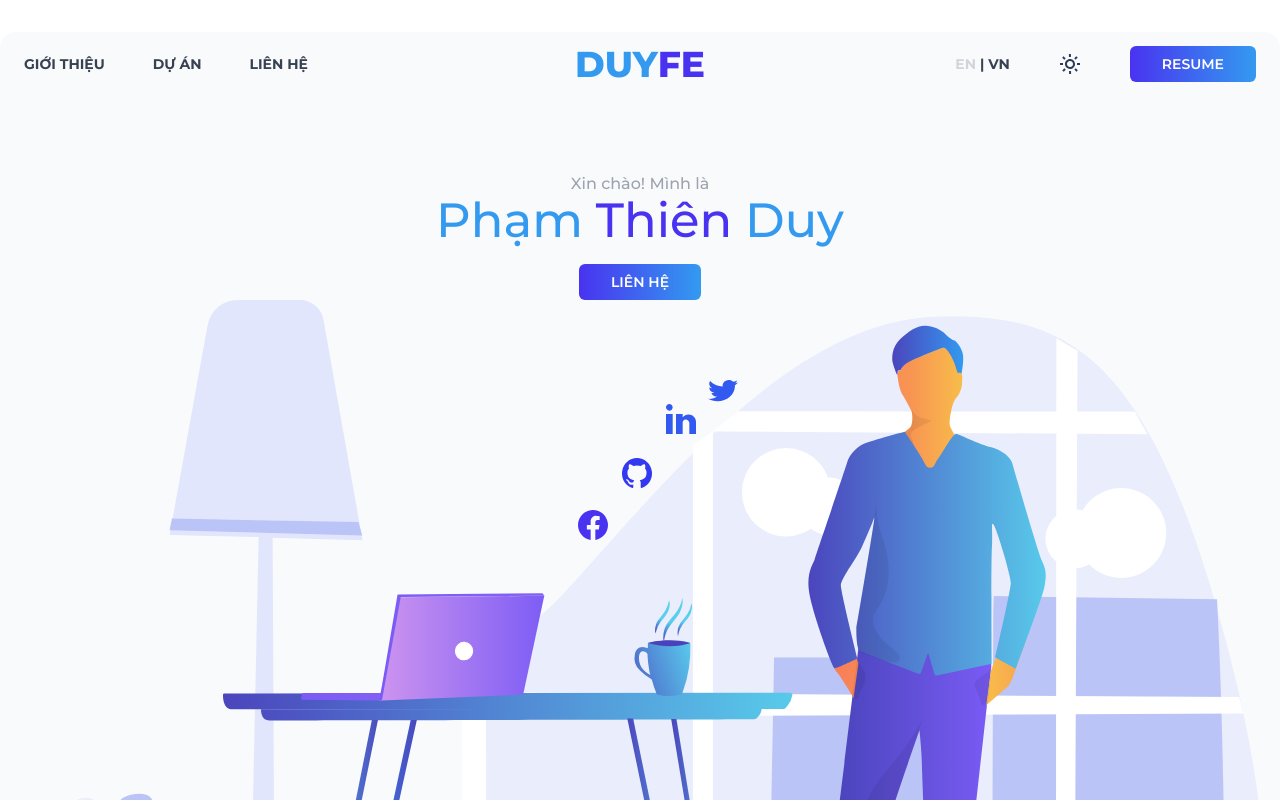
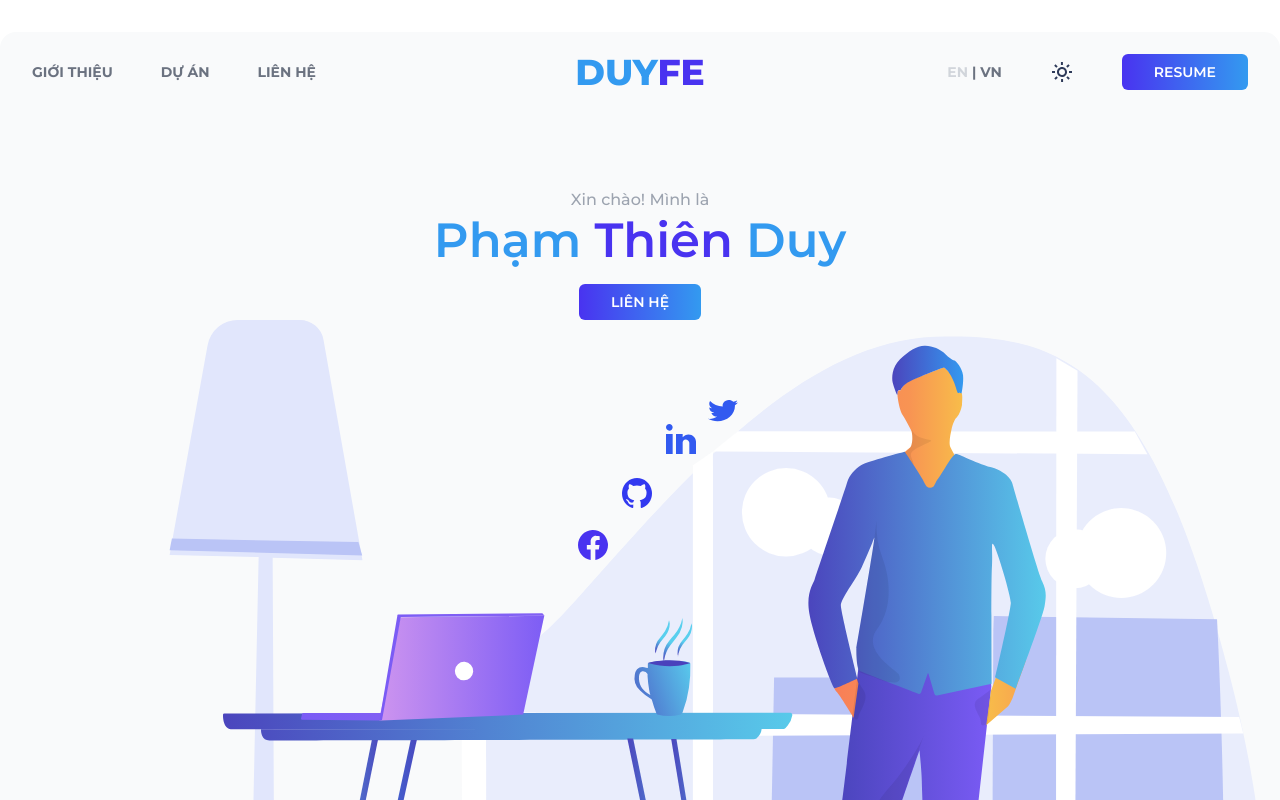
Before and after one commit to phamthienduy-dev/Portfolio-2.0, a React (Create React App) app: page / in a window 1280 px wide. Shown: the top 800 px of the page. Built offline with nearby package versions, Linux system fonts and the light colour scheme; what tailwindcss-border-gradient-radius would draw is missing.

Commit message:
Portfolio update Nav Bar and some links

```diff
--- a/src/UI/ButtonPrimary.js
+++ b/src/UI/ButtonPrimary.js
@@ -1,8 +1,10 @@
 const ButtonPrimary = (props) => {
   return (
     <button
-      className="bg-gradient-to-r from-secondary-200 to-primary-200 hover:shadow-lg hover:-translate-y-0.5 transform transition text-white font-semibold py-2 px-8 rounded-md text-sm "
+      className="bg-gradient-to-r from-secondary-200 to-primary-200 hover:shadow-lg transition duration-300 text-white font-semibold py-2 px-8 rounded-md text-sm "
       onClick={props.handleClick}
+      href={props.href}
+      target="_blank"
     >
       {props.name}
     </button>
--- a/src/sections/AboutSection/AboutContent/AboutCard.js
+++ b/src/sections/AboutSection/AboutContent/AboutCard.js
@@ -46,8 +46,9 @@ const AboutCard = (props) => {
 
       <a className="mt-24 p-3 grid grid-cols-2">
         <a
-          href="#"
-          className="text-xs font-bold text-gray-500 self-center ml-4"
+          className="text-sm font-bold text-gray-500 self-center ml-4 hover:text-gray-900 transition duration-300"
+          href="https://drive.google.com/file/d/1d3BCopD0BKiI7Wz4-xsmSHWynOhw82-r/view?usp=sharing"
+          target="_blank"
         >
           RESUME
         </a>
--- a/src/sections/HeroSection/Introduction.js
+++ b/src/sections/HeroSection/Introduction.js
@@ -10,10 +10,10 @@ const Introduction = (props) => {
   return (
     <>
       <div className="text-center mt-20">
-        <span className="text-gray-400 font-medium">
+        <div className="text-gray-400 font-light mb-1">
           {vietnamese ? "Xin chào! Mình là" : "Hi! I am"}
-        </span>
-        <p className="text-5xl font-medium mb-5">
+        </div>
+        <p className="text-5xl mb-5 font-semibold">
           <span className="text-primary-200">
             {vietnamese ? "Phạm " : "Pham "}
           </span>
--- a/src/sections/HeroSection/NavBar.js
+++ b/src/sections/HeroSection/NavBar.js
@@ -6,11 +6,8 @@ import ButtonPrimary from "../../UI/ButtonPrimary";
 const NavBar = (props) => {
   const vietnamese = props.vietnamese;
 
-  const langueNotActive = "text-gray-300";
-
-  const buttonHandler = () => {
-    console.log("Button Clicked!");
-  };
+  const langueNotActive =
+    "text-gray-300 hover:text-gray-500 transition duration-300";
 
   const languageChangeHandler = (e) => {
     e.preventDefault();
@@ -25,23 +22,25 @@ const NavBar = (props) => {
   }
 
   return (
-    <div className="font-bold p-2">
-      <div className="grid grid-cols-3 text-gray-700">
+    <div className="font-bold p-4 ">
+      <div className="grid grid-cols-3 text-gray-500">
         <nav className="text-sm flex self-center gap-12 ">
-          <a href="#" className="hover:underline">
+          <a href="#" className="hover:text-gray-900 transition duration-300 ">
             {vietnamese ? "GIỚI THIỆU" : "ABOUT"}
           </a>
-          <a href="#" className="hover:underline">
+          <a href="#" className="hover:text-gray-900 transition duration-300">
             {vietnamese ? "DỰ ÁN" : "PROJECTS"}
           </a>
-          <a href="#" className="hover:underline">
+          <a href="#" className="hover:text-gray-900 transition duration-300">
             {vietnamese ? "LIÊN HỆ" : "CONTACT"}
           </a>
         </nav>
-        <span className="text-4xl flex justify-self-center font-extrabold ">
-          <div className="text-primary-200">DUY</div>
-          <div className="text-secondary-200">FE</div>
-        </span>
+        <div className="text-4xl flex justify-self-center font-extrabold ">
+          <a href="/">
+            <span className="text-primary-200">DUY</span>
+            <span className="text-secondary-200">FE</span>
+          </a>
+        </div>
         <div className="flex justify-self-end gap-12 self-center text-sm ">
           <div className="self-center">
             <a
@@ -63,8 +62,13 @@ const NavBar = (props) => {
           <a href="#" className="self-center">
             <img src={modeToggle} alt="Darkmode Toggle" />
           </a>
-
-          <ButtonPrimary name="RESUME" handleClick={buttonHandler} />
+          <a
+            className="bg-gradient-to-r from-secondary-200 to-primary-200 hover:shadow-lg transition duration-300  text-white font-semibold py-2 px-8 rounded-md text-sm "
+            href="https://drive.google.com/file/d/1d3BCopD0BKiI7Wz4-xsmSHWynOhw82-r/view?usp=sharing"
+            target="_blank"
+          >
+            RESUME
+          </a>
         </div>
       </div>
     </div>
--- a/src/sections/ProjectSection/ProjectContent/Bankist.js
+++ b/src/sections/ProjectSection/ProjectContent/Bankist.js
@@ -29,12 +29,16 @@ const Bankist = (props) => {
                 : "Landing page for a digital bank. Using some basic animations and modal."}
             </p>
             <div className="mt-6 flex gap-6 text-sm text-gray-500 h-9">
-              <button className="px-4 font-bold hover:shadow-xl hover:-translate-y-0.5 transform transition rounded-md">
+              <button className="shadow-md px-4 font-bold hover:shadow-xl transition rounded-md duration-300">
                 {vietnamese ? "XEM" : "VIEW"}
               </button>
-              <button className="font-bold px-4 bg-gradient-to-r from-secondary-200 to-primary-200 hover:shadow-lg hover:-translate-y-0.5 transform transition text-white rounded-md">
+              <a
+                className="font-bold px-4 py-2 bg-gradient-to-r from-secondary-200 to-primary-200 hover:shadow-lg transition text-white rounded-md duration-300"
+                target="_blank"
+                href="https://github.com/phamthienduy-dev/bankist"
+              >
                 SOURCE CODE
-              </button>
+              </a>
             </div>
           </div>
         </div>
--- a/src/sections/ProjectSection/ProjectContent/OMNIFOOD.js
+++ b/src/sections/ProjectSection/ProjectContent/OMNIFOOD.js
@@ -30,12 +30,16 @@ const OMNIFOOD = (props) => {
                 : "Landing page for a food service. Focus in responsive and UI!"}
             </p>
             <div className="mt-6 flex gap-6 text-sm text-gray-500 h-9">
-              <button className="px-4 font-bold hover:shadow-xl hover:-translate-y-0.5 transform transition rounded-md">
+              <button className="shadow-md px-4 font-bold hover:shadow-xl transition rounded-md duration-300">
                 {vietnamese ? "XEM" : "VIEW"}
               </button>
-              <button className="font-bold px-4 bg-gradient-to-r from-secondary-200 to-primary-200 hover:shadow-lg hover:-translate-y-0.5 transform transition text-white rounded-md">
+              <a
+                className="font-bold px-4 py-2 bg-gradient-to-r from-secondary-200 to-primary-200 hover:shadow-lg transition text-white rounded-md duration-300"
+                target="_blank"
+                href="https://github.com/phamthienduy-dev/OMNIFOOD"
+              >
                 SOURCE CODE
-              </button>
+              </a>
             </div>
           </div>
         </div>
--- a/src/sections/ProjectSection/ProjectContent/forkify.js
+++ b/src/sections/ProjectSection/ProjectContent/forkify.js
@@ -30,12 +30,16 @@ const Forkify = (props) => {
                 : "You can search, add, bookmark your favorite cooking recipes."}
             </p>
             <div className="mt-6 flex gap-6 text-sm text-gray-500 h-9">
-              <button className="px-4 font-bold hover:shadow-xl hover:-translate-y-0.5 transform transition rounded-md">
+              <button className="shadow-md px-4 font-bold hover:shadow-xl transition rounded-md duration-300">
                 {vietnamese ? "XEM" : "VIEW"}
               </button>
-              <button className="font-bold px-4 bg-gradient-to-r from-secondary-200 to-primary-200 hover:shadow-lg hover:-translate-y-0.5 transform transition text-white rounded-md">
+              <a
+                className="font-bold px-4 py-2 bg-gradient-to-r from-secondary-200 to-primary-200 hover:shadow-lg transition text-white rounded-md duration-300"
+                target="_blank"
+                href="https://github.com/phamthienduy-dev/forkify"
+              >
                 SOURCE CODE
-              </button>
+              </a>
             </div>
           </div>
         </div>
--- a/tailwind.config.js
+++ b/tailwind.config.js
@@ -34,6 +34,7 @@ module.exports = {
           4: "4px",
         },
       },
+      transform: ["hover", "focus"],
       inset: {
         22: "5.5rem",
         13: "3.25rem",
```
